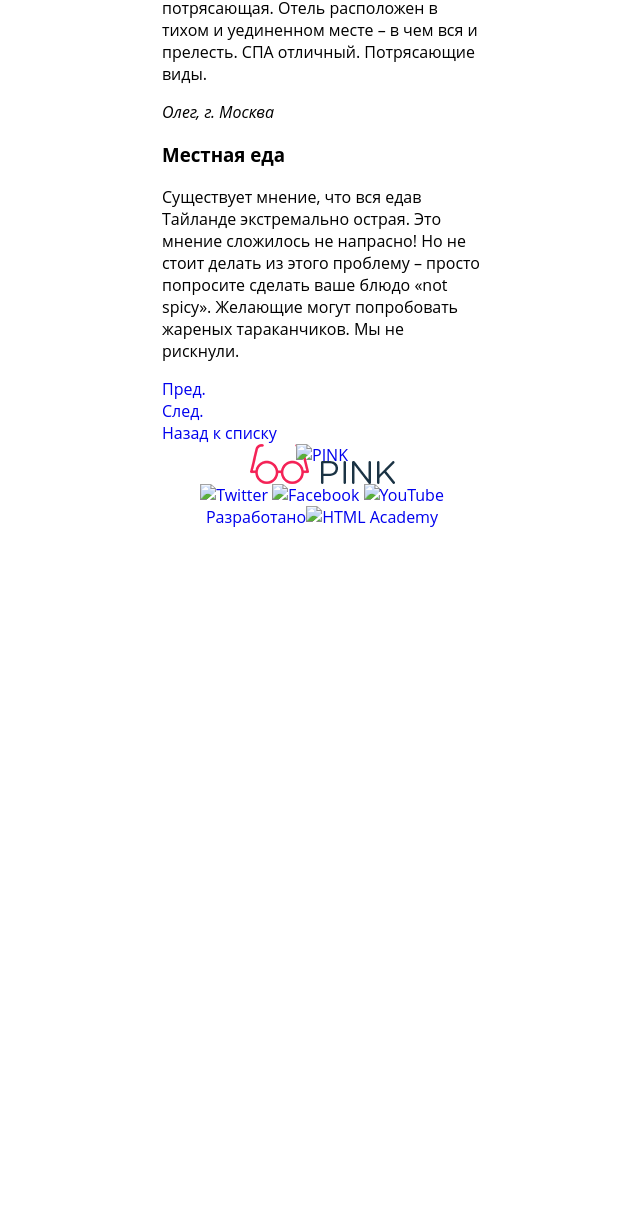
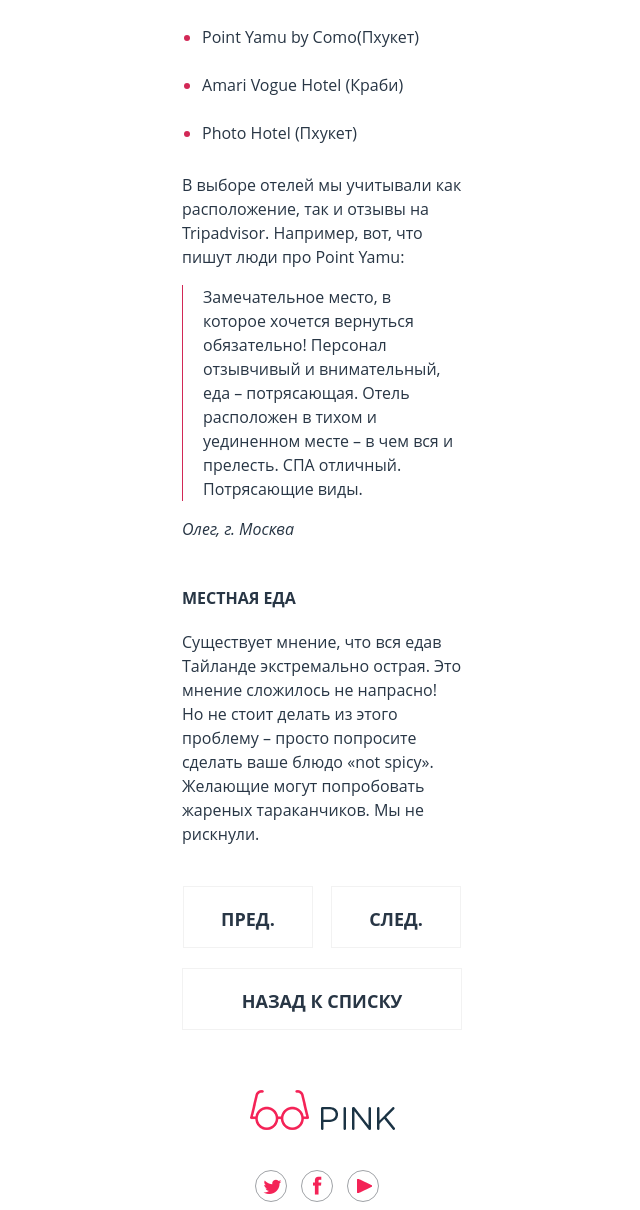
Before and after one commit to nadinTs/58774-pink, a website: page post.html in a window 1280 px wide. Shown: the part 1095-2305 px from the top of the page, without its empty margins (318-958 px from the left). Before the commit the page ends 1849 px from the top, so only its background shows below. Drawn offline with nearby package versions, Linux system fonts and the light colour scheme; files that its build step writes are made by us from their sources.

Commit message:
добавила страницу post.html

```diff
--- a/less/components/page_header.less
+++ b/less/components/page_header.less
@@ -83,6 +83,7 @@
     color: @font-color-text;
     text-align: center ;
     padding: 10px 15px;
+    margin-top: 20px;
 
   }
 }
--- /dev/null
+++ b/less/components/post_blocks.less
@@ -0,0 +1,98 @@
+.post {
+  width: 320px;
+  margin: 0;
+  padding: 0;
+  color: @header-app;
+}
+
+.post-header {
+  width: 280px;
+  height: 320;
+  text-align: center;
+  margin: 0 20px;
+  padding-bottom: 20px;
+  border-bottom: 1px solid @back-light-grey;
+  &__title {
+    width: 260px;
+    font-size: @font-size-30px;
+    font-weight: bold;
+    padding: 40px 20px 20px 10px;
+    margin: 0;
+  }
+  &__date {
+    color: @pink-contact;
+    font-size: @font-size-12px;
+    font-weight: normal;
+    text-transform: uppercase;
+    margin-bottom: 25px;
+  }
+  &__link {
+    color: @header-app;
+    line-height: 1.5em;
+    padding: 0 5px;
+  }
+}
+
+.post-content {
+  text-align: left;
+  padding: 0 20px;
+  &__title {
+    text-transform: uppercase;
+    font-size: @font-size-header-button;
+    font-weight: bolder;
+    padding: 30px 0 5px 0;
+  }
+  &__text {
+    line-height: 1.5em;
+  }
+  &__link {
+    color: @pink-contact;
+    text-decoration: underline;
+  }
+  &__list {
+    margin-left: 20px;
+    line-height: 3em;
+  }
+  &__list span {
+    color: @header-app;
+  }
+  &__list--circle {
+    list-style-type: disc;
+    color: @pink-contact
+  }
+  &__commit {
+    padding: 0 5px 0 20px;
+    border-left: 1px solid @pink-contact;
+    line-height: 1.5em;
+  }
+}
+
+.paginator {
+  width: 280px;
+  margin: 40px auto 60px;
+  text-align: center;
+
+  & a {
+    display: inline-block;
+    padding-top: 20px;
+    height: 40px;
+    border: 1px solid @back-light-grey;
+    color: @header-app;
+    font-size: @font-size-promo-title;
+    font-weight: bold;
+    text-transform: uppercase;
+  }
+
+  &__previous {
+    width: 128px;
+    margin-right: 14px;
+    margin-bottom: 20px;
+  }
+  &__next {
+    width: 128px;
+    margin-bottom: 20px;
+  }
+  &__back {
+    width: 278px;
+  }
+}
--- a/less/components/type.less
+++ b/less/components/type.less
@@ -1,4 +1,4 @@
-body{
+body {
   width: 100%;
   margin: 0;
   padding: 0;
@@ -6,17 +6,23 @@ body{
 
 }
 
-a{
+a {
   text-decoration: none;
+}
 
-}
 ul,
-li{
+li {
   list-style-type: none;
   margin: 0;
   padding: 0;
+
 }
 input {
   margin: 0;
   padding: 0;
 }
+h1, h2, h3, h4 {
+  margin: 0;
+  padding: 0;
+
+}
--- a/less/style.less
+++ b/less/style.less
@@ -1,3 +1,4 @@
+@import url('variables.less');
 @import url('components/type.less');
 @import url('components/page_header.less');
 @import url('components/form.less');
@@ -8,4 +9,4 @@
 @import url('components/button.less');
 @import url('components/index_blocks');
 @import url('components/blog_blocks');
-@import url('variables.less');
+@import url('components/post_blocks');
--- a/less/variables.less
+++ b/less/variables.less
@@ -22,4 +22,5 @@
 @font-size-review-title: 20px;
 @font-size-footer-question: 26px;
 @font-size-24px: 24px;
-//@font-size-22px: 22px;
+@font-size-30px: 30px;
+@font-size-12px: 12px;
--- a/post.html
+++ b/post.html
@@ -16,8 +16,14 @@
         </div>
         <h1 class="main-header__title">Блог путешественников, пользователей Пинк</h1>
     </div>
+    <!-- Выпадающее меню начало  -->
+    <div>
+        <ul class="menu">
+            <li class="menu__item">
+                <a class="menu-button__open" href="#"><span class="menu-button
+                ">Open menu</span></a>
+                <a class="menu-button__close" href="#"><span>Close menu</span></a>
 
-    <!-- Выпадающее меню начало -->
                 <nav class="ddmenu">
                     <ul>
                         <li class="ddmenu-item">
@@ -34,18 +40,24 @@
                         </li>
                     </ul>
                 </nav>
+            </li>
+        </ul>
+    </div>
     <!-- Выпадающее меню конец -->
 
 </header>
+
 
 <main>
     <section class="post">
         <article class="post-header">
             <h1 class="post-header__title">Антон и Надя в Тайланде</h1>
+
             <div class="post-header__date">Опубликовано 6 месяцев назад</div>
 
             <div>
-                <a class="post-header__link">Читайте рассказ о том, как семейная пара посещала Тайланд, стараясь
+                <a href="#" class="post-header__link">Читайте рассказ о том, как семейная пара посещала Тайланд,
+                    стараясь
                     максимально избегать избитых
                     туристических мест и районов.</a>
             </div>
@@ -54,10 +66,12 @@
         <article class="post-content">
             <h3 class="post-content__title">Предыстория</h3>
 
-            <p class="post-content__text">В Азию нам хотельсь попасть уже давно, но все время что&ndash;то останавливало.
+            <p class="post-content__text">В Азию нам хотельсь попасть уже давно, но все время что&ndash;то
+                останавливало.
                 Также не давал покоя
                 вопрос
                 гигиены и чистоты вокруг. Были сомнения и на счет местной еды. Однако, увидев выгодные билеты на <a
+                        class="post-content__link"
                         href="#">skyscanner.ru</a> мы все&ndash;таки решились!</p>
         </article>
 
@@ -70,16 +84,16 @@
                 разных
                 городах. В итоге мы остановилиьс на следующих:</p>
             <ul class="post-content__list">
-                <li class="post-content__list--circle">Point Yamu by Como(Пхукет)</li>
-                <li class="post-content__list--circle">Amari Vogue Hotel (Краби)</li>
-                <li class="post-content__list--circle">Photo Hotel (Пхукет)</li>
+                <li class="post-content__list--circle"><span>Point Yamu by Como(Пхукет)</span></li>
+                <li class="post-content__list--circle"><span>Amari Vogue Hotel (Краби)</span></li>
+                <li class="post-content__list--circle"><span>Photo Hotel (Пхукет)</span></li>
             </ul>
             <p class="post-content__text">В выборе отелей мы учитывали как расположение, так и отзывы на Tripadvisor.
                 Например, вот, что пишут люди
                 про
                 Point Yamu:</p>
 
-            <p class="post-content__text">Замечательное место, в которое хочется вернуться обязательно! Персонал
+            <p class="post-content__commit">Замечательное место, в которое хочется вернуться обязательно! Персонал
                 отзывчивый и
                 внимательный,
                 еда &ndash;
@@ -100,17 +114,10 @@
                 могут
                 попробовать жареных тараканчиков. Мы не рискнули.</p>
         </article>
-
-        <div class="switch-word">
-            <div>
-                <a class="switch-word__previous" href="#">Пред.</a>
-            </div>
-            <div>
-                <a class="switch-word__next" href="#">След.</a>
-            </div>
-            <div>
-                <a class="switch-word__back" href="#">Назад к списку</a>
-            </div>
+        <div class="paginator">
+            <a class="paginator__previous" href="#">Пред.</a>
+            <a class="paginator__next" href="#">След.</a>
+            <a class="paginator__back" href="#">Назад к списку</a>
         </div>
 
     </section>
@@ -120,20 +127,20 @@
 <footer class="footer">
     <div class="footer__align">
         <div class="footer-logo">
-            <a class="footer-logo__link" href="#"><img src="#" alt="PINK"></a>
+            <a class="footer-logo__link" href="#"><span>PINK</span></a>
         </div>
-        <div class="iconSN">
-            <!-- иконки соцсетей -->
-            <a class="iconSN__link" href="#"><img src="#" alt="Twitter"></a>
-            <a class="iconSN__link" href="#"><img src="#" alt="Facebook"></a>
-            <a class="iconSN__link" href="#"><img src="#" alt="YouTube"></a>
+        <div class="footer-iconSN">
+            <a class="footer-iconSN__link" href="#" title="Twitter"><span>Twitter</span></a>
+            <a class="footer-iconSN__link" href="#" title="Facebook"><span>Facebook</span></a>
+            <a class="footer-iconSN__link" href="#" title="YouTube"><span>YouTube</span></a>
         </div>
-        <div class="developer">
-            <a class="developer__link" href="#">Разработано<img src="#" alt="HTML Academy"></a>
+        <div class="footer-developer">
+            <a class="footer-developer__link" href="#" title="HTML Academy">Разработано<span> HTML Academy</span></a>
         </div>
     </div>
 
 </footer>
 
+
 </body>
 </html>
```
Lines whose indentation alone changed are shown as unchanged.
